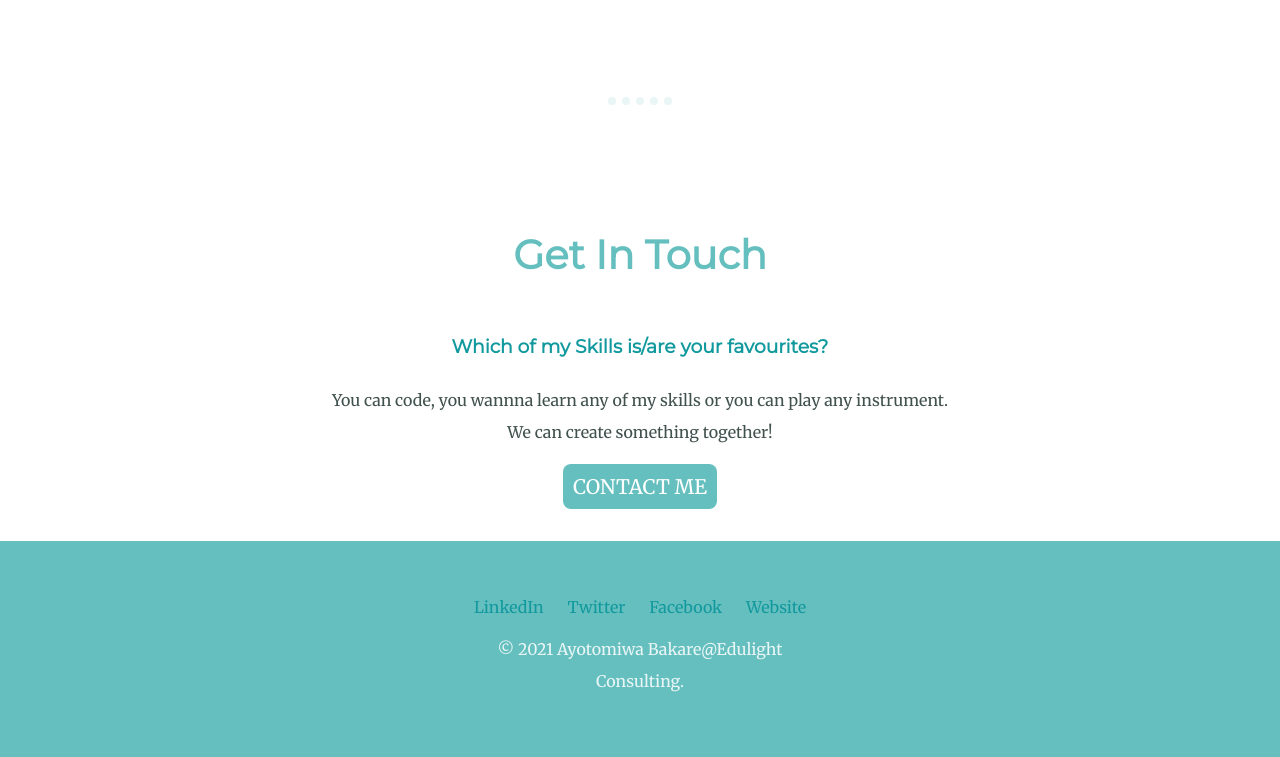
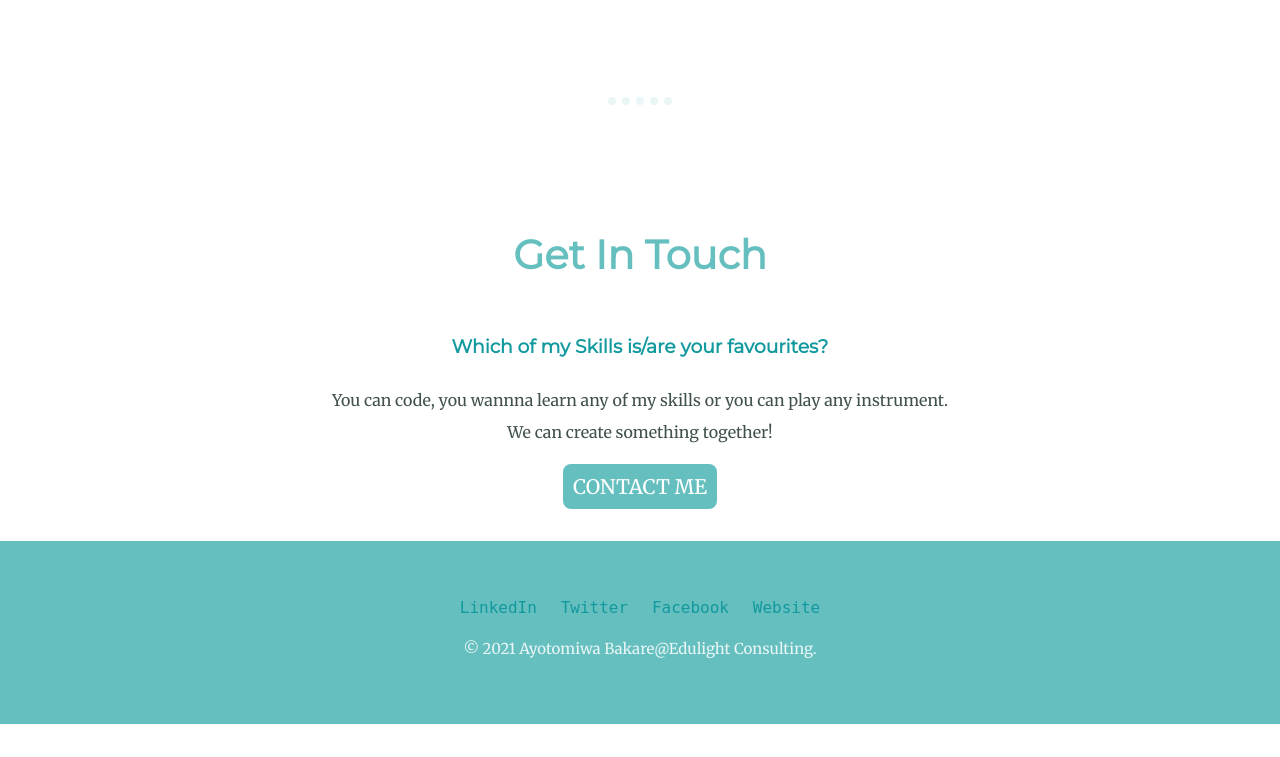
Before and after one commit to ayotomiw/mysite, a plain HTML site: page index.html in a window 1280 px wide. Shown: the part 2639-3396 px from the top of the page. After the commit the page ends 3363 px from the top, so only its background shows below. Drawn offline with Linux system fonts and the light colour scheme.

Commit message:
Update CSS

```diff
--- a/css/styles.css
+++ b/css/styles.css
@@ -139,7 +139,7 @@ h3{
 .footer-link {
     color:  #11999E;
     margin: 10px;
-    font-family: 'Merriweather', serif;
+    font-family: 'monospace';
     text-decoration: none;
 }
 
@@ -153,5 +153,6 @@ h3{
     color: #EAF6F6;
     width: 30%;
     margin: 10px auto 10px;
+    font-size: 15px;
 
 }
```
